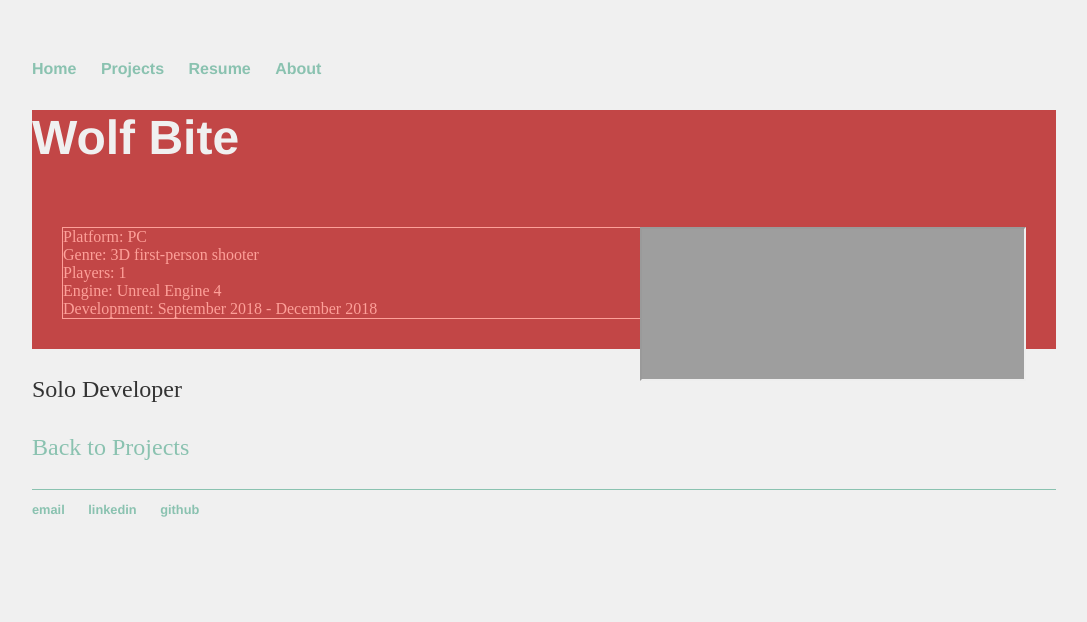
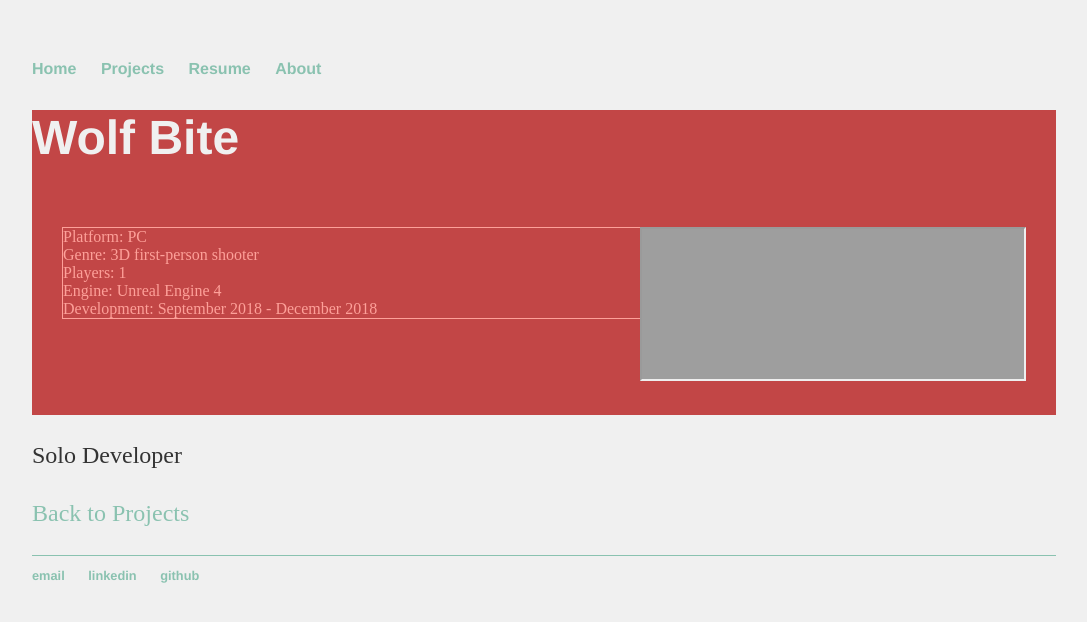
Before and after one commit to digigrant/digigrant.github.io, a Jekyll site: the page built from projects/wolf-bite.html, in a window 1280 px wide. Shown: the top 622 px of the page, without its empty margins (96-1183 px from the left). Built offline with Jekyll 4.4.1, drawn with Linux system fonts in a browser that asks for light colours.

Commit message:
Update main.scss

```diff
--- a/_sass/main.scss
+++ b/_sass/main.scss
@@ -118,6 +118,7 @@ ul.specs
     .project-container
     {
         padding: 30px;
+        overflow: auto;
 
         .specs
         {
@@ -128,6 +129,7 @@ ul.specs
         {
             float: right;
             width: 40%;
+            height: auto;
         }
     }
 }
```
